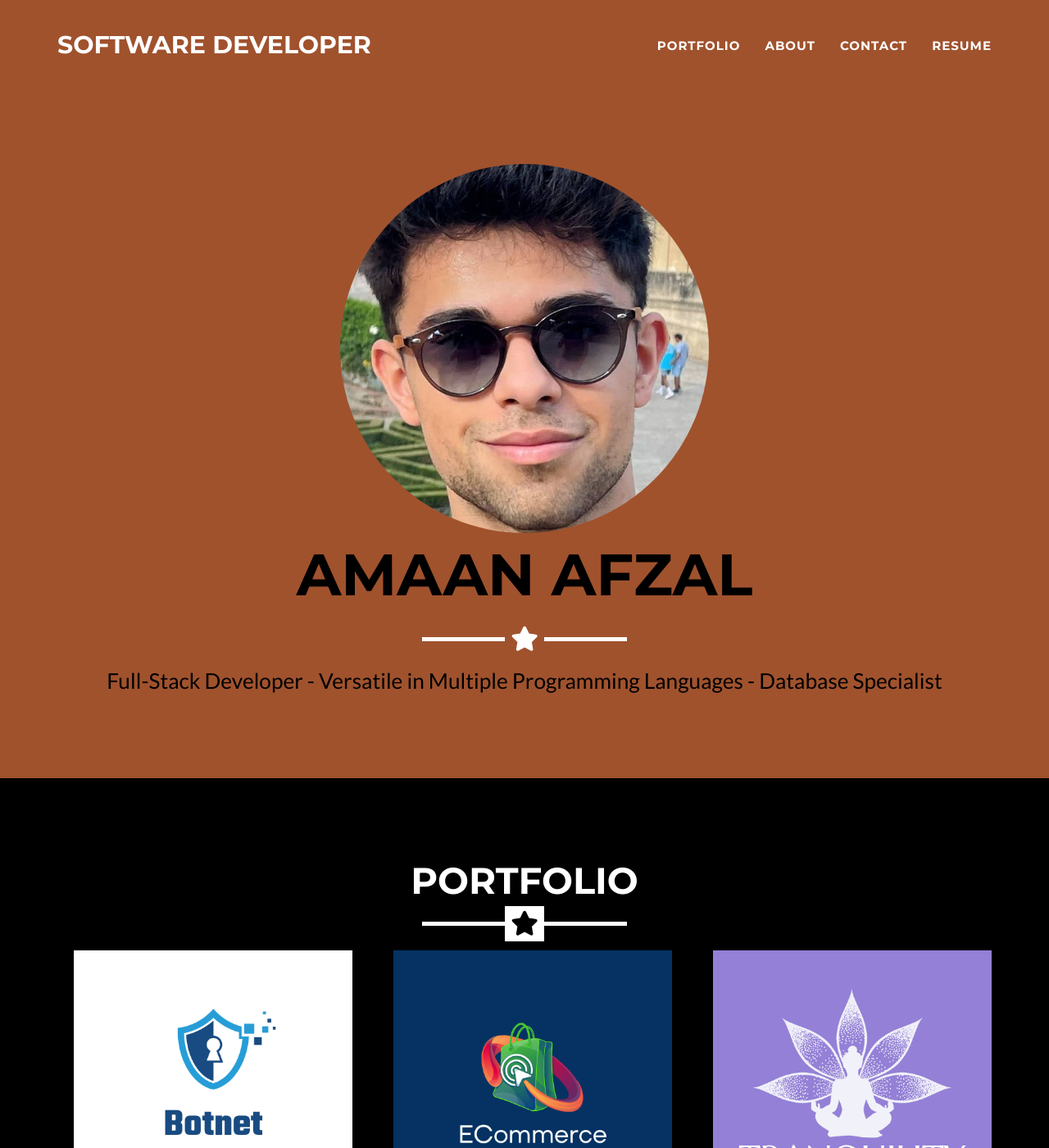
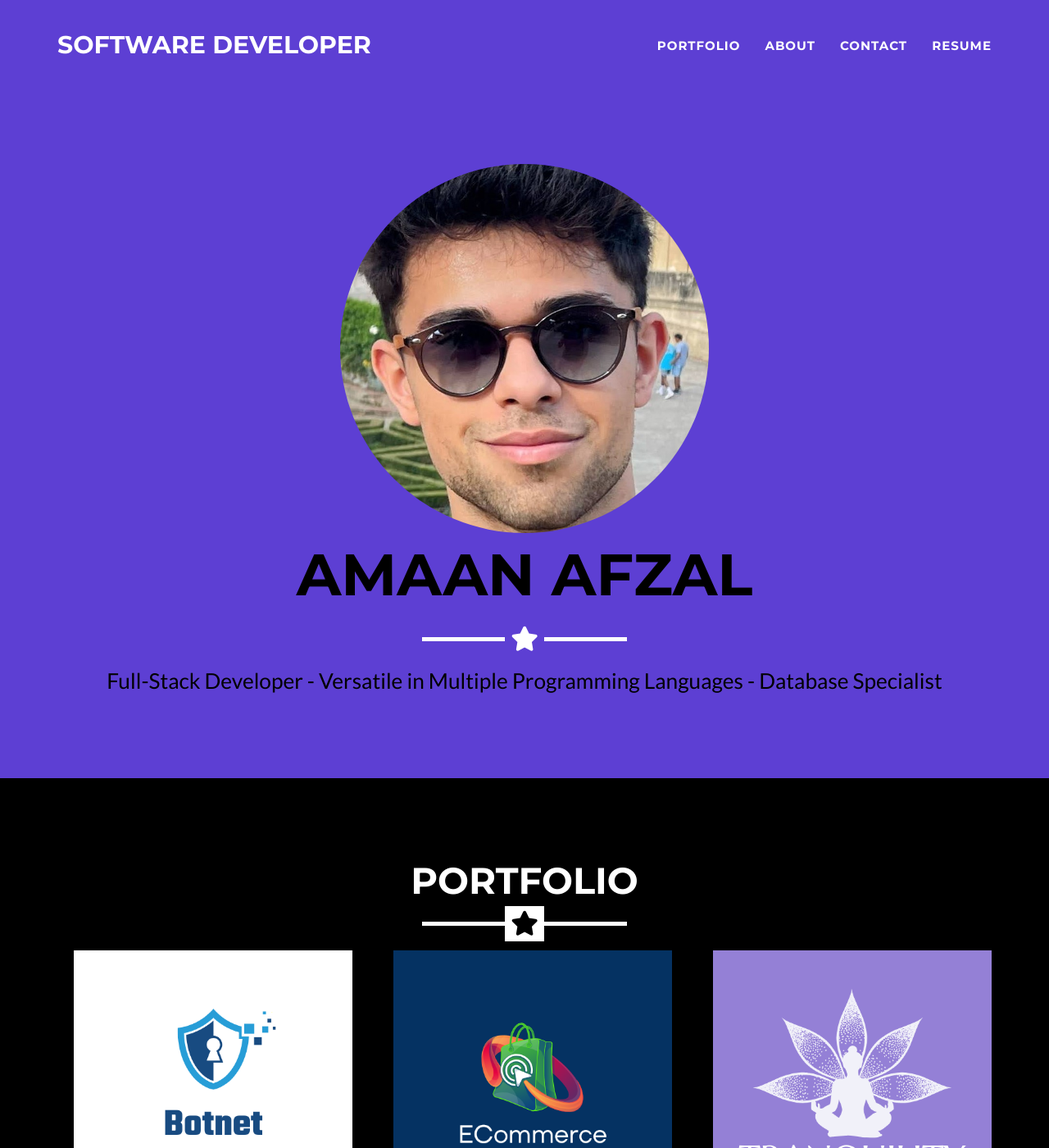
Before and after one commit to Amaan6868/Amaan6868.github.i, a Jekyll site: the page built from _posts/2024-12-10-BotnetSimulation.markdown, in a window 1280 px wide and 1400 px high. Shown: the whole window at 82% size. Built offline with Jekyll 4.4.1, drawn with Linux system fonts in a browser that asks for light colours.

Commit message:
Update _config.yml

```diff
--- a/_config.yml
+++ b/_config.yml
@@ -26,8 +26,8 @@ disqus_shortname: myshortname
 
 # Color settings (hex-codes without the leading hash-tag)
 color:
-  primary: A0522D
-  primary-rgb: "0,0,0" #"128,179,255"
+  primary: 5D3FD3
+  primary-rgb: "93,63,211"
   secondary: 000000 #FD6E8A
   secondary-dark: 233140 #A2122F
 
```
